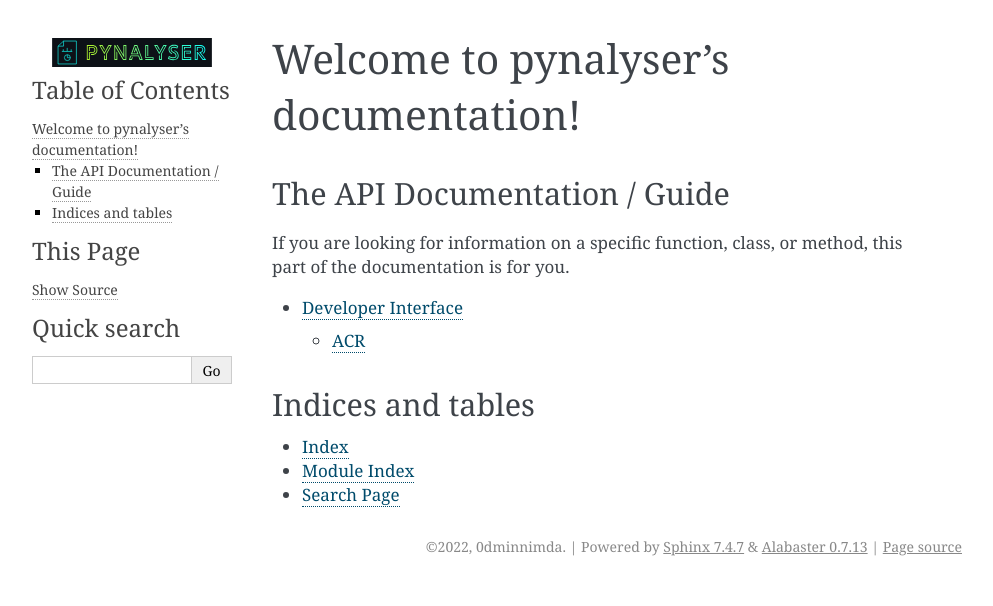
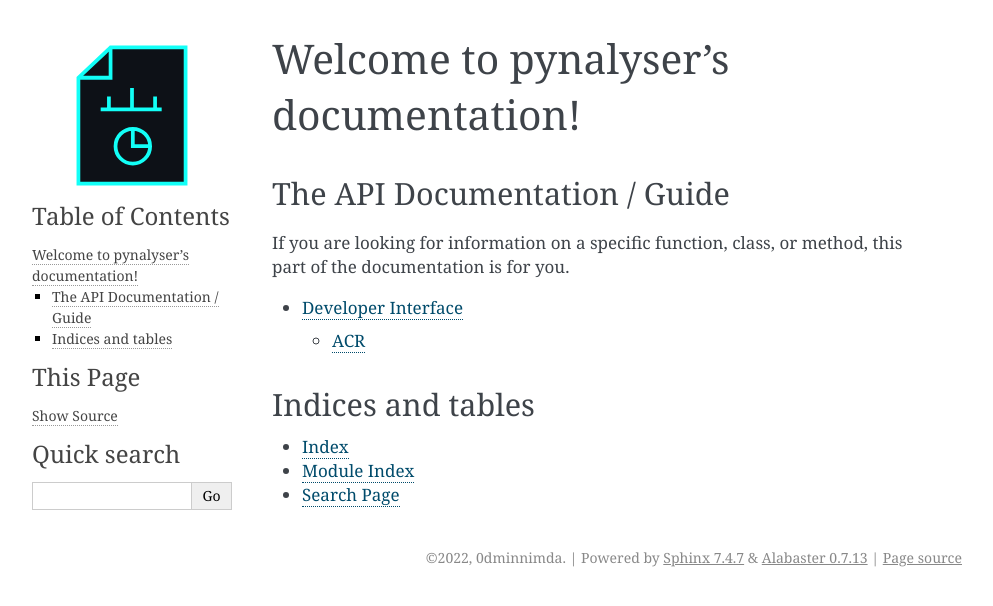
Before and after one commit to 0dminnimda/pynalyser, a Sphinx documentation site: the page built from docs/index.rst, in a window 1280 px wide. Shown: the top 606 px of the page, without its empty margins (148-1141 px from the left). Built offline with Sphinx 7.4.7, drawn with Linux system fonts in a browser that asks for light colours.

Commit message:
📝conf.py: use logo_icon.svg instead of logo.svg

```diff
--- a/docs/conf.py
+++ b/docs/conf.py
@@ -33,4 +33,4 @@ exclude_patterns = ["_build", "Thumbs.db", ".DS_Store"]
 html_theme = "alabaster"
 html_static_path = ["_static"]
 
-html_logo = "_static/logo.svg"
+html_logo = "_static/logo_icon.svg"
```
